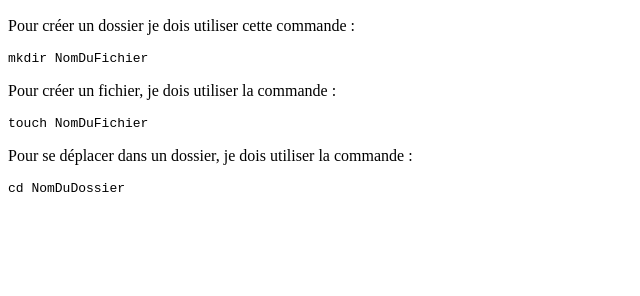
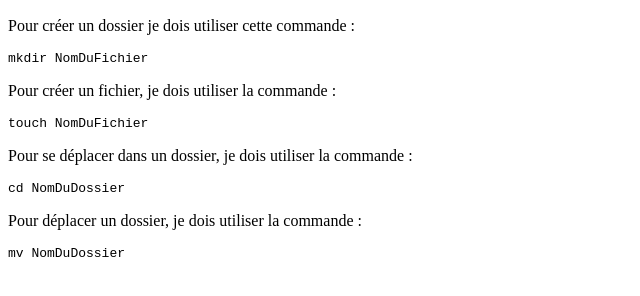
Before and after one commit to gmasakidi/Memento, a plain HTML site: page index.html in a window 1280 px wide. Shown: the part 110-406 px from the top of the page, without its empty margins (0-640 px from the left). Drawn offline with Linux system fonts and the light colour scheme.

Commit message:
Ajout de la commande mv

```diff
--- a/index.html
+++ b/index.html
@@ -14,5 +14,7 @@
  <pre><code>touch NomDuFichier</code></pre>
  <p>Pour se déplacer dans un dossier, je dois utiliser la commande : </p>
  <pre><code>cd NomDuDossier</code></pre>
+ <p>Pour déplacer un dossier, je dois utiliser la commande : </p>
+ <pre><code>mv NomDuDossier</code></pre>
  </body>
  </html>
```
